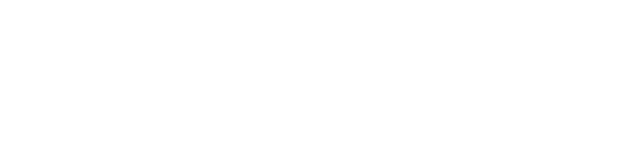
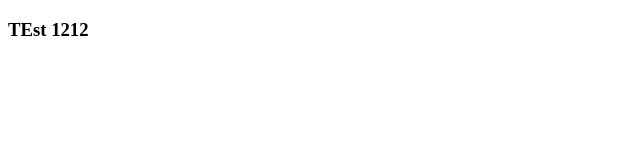
Before and after one commit to egzonpeci/frontend205, a plain HTML site: page index.html in a window 1280 px wide. Shown: the whole page, without its empty margins (0-640 px from the left). Drawn offline with Linux system fonts and the light colour scheme.

Commit message:
FirstCommitss

```diff
--- a/index.html
+++ b/index.html
@@ -7,5 +7,6 @@
 </head>
 <body>
 
+    <h3>TEst 1212</h3>
 </body>
 </html>
```
